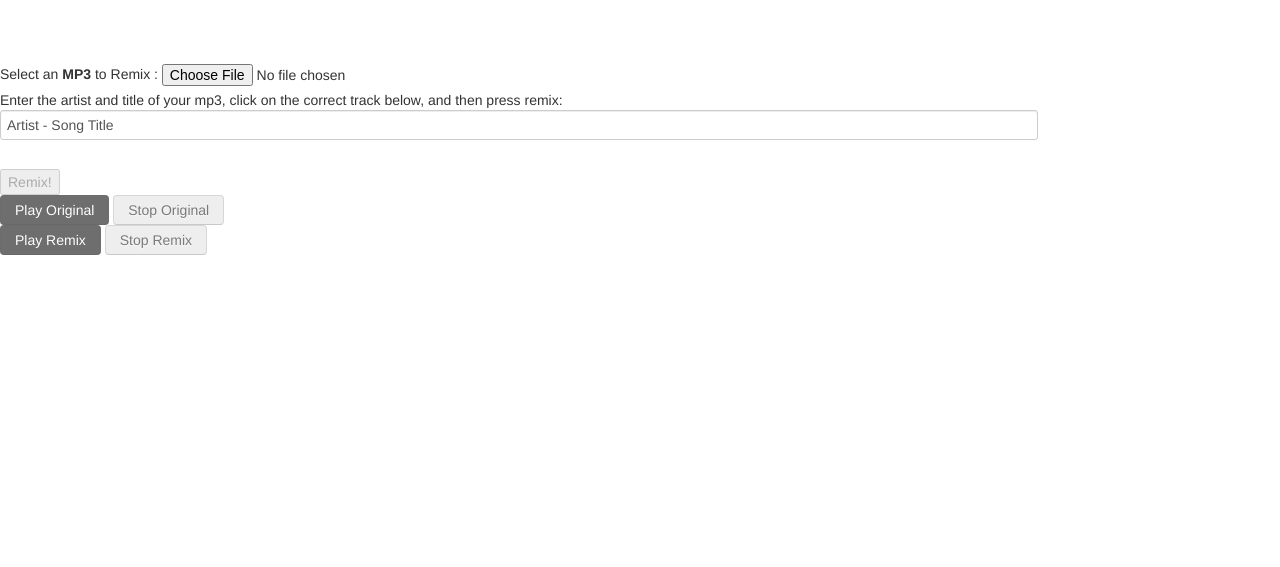
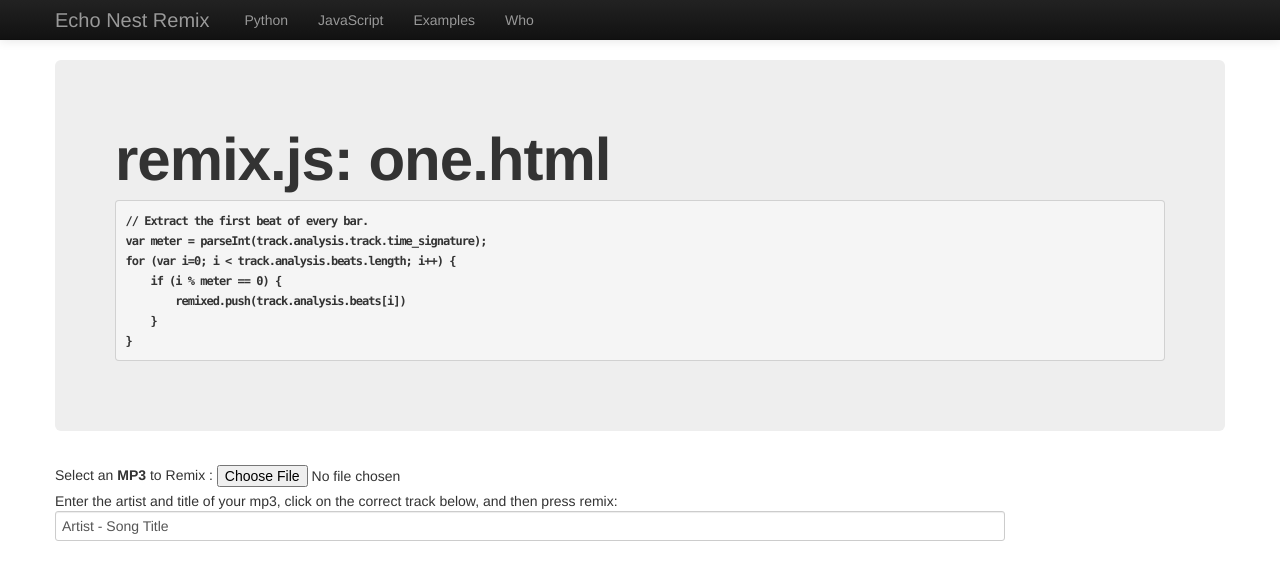
Before and after one commit to echonest/remix.js, a plain HTML site: page examples/filesystem.html in a window 1280 px wide. Shown: the top 567 px of the page. Drawn offline with nearby package versions, Linux system fonts and the light colour scheme.

Commit message:
First pass of pretty version of filesystem

```diff
--- a/examples/filesystem.html
+++ b/examples/filesystem.html
@@ -189,6 +189,38 @@
 window.onload = init;
 </script>
 
+    <div class="navbar navbar-inverse navbar-fixed-top">
+      <div class="navbar-inner">
+        <div class="container">
+          <a class="brand" href="index.html">Echo Nest Remix</a>
+          <div class="nav-collapse collapse">
+            <ul class="nav">
+              <li><a href="http://echonest.github.com/remix/python.html">Python</a></li>
+              <li><a href="http://echonest.github.com/remix/javascript.html">JavaScript</a></li>
+              <li><a href="http://echonest.github.com/remix/examples.html">Examples</a></li>
+              <li><a href="http://echonest.github.com/remix/who.html">Who</a></li>
+            </ul>
+          </div> <!--/.nav-collapse -->
+        </div>
+      </div>
+    </div>  <!--/.navbar -->
+
+
+    <div class="container">
+        <div class="hero-unit">
+            <h1>remix.js:  one.html<h1>
+            <div id="theCode">
+                <pre><code>// Extract the first beat of every bar.
+var meter = parseInt(track.analysis.track.time_signature);
+for (var i=0; i < track.analysis.beats.length; i++) {
+    if (i % meter == 0) {
+        remixed.push(track.analysis.beats[i])
+    }
+}
+</code></pre>
+            </div>
+        </div>
+
 
 <div id='select-track'>
     Select an <b>MP3</b> to Remix : <input id="myfile" type="file">
@@ -215,5 +247,9 @@
     <button class='btn btn-remixed' onClick="player.stop()">Stop Remix</button>
 </div>
 
+
+    <img src="http://the.echonest.com/media/images/logos/250x80_lt.gif" />
+</div> <!-- /container -->
+
 </body>
 </html>
```
